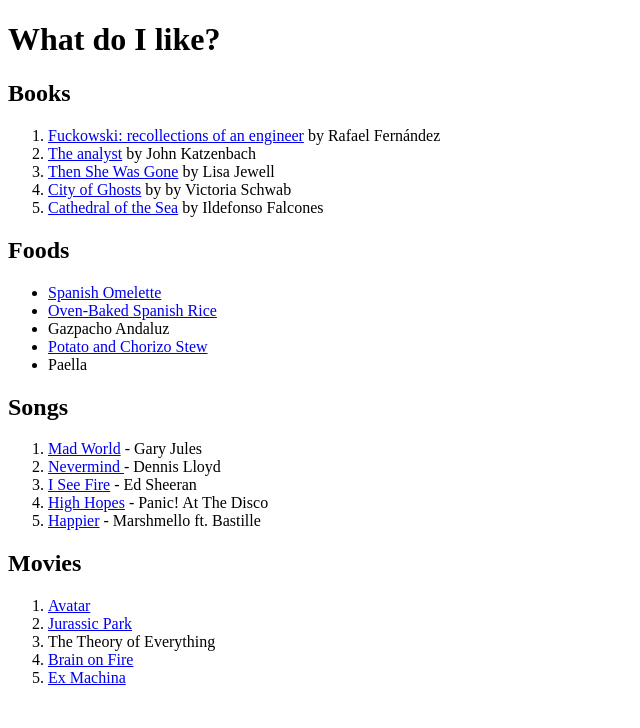
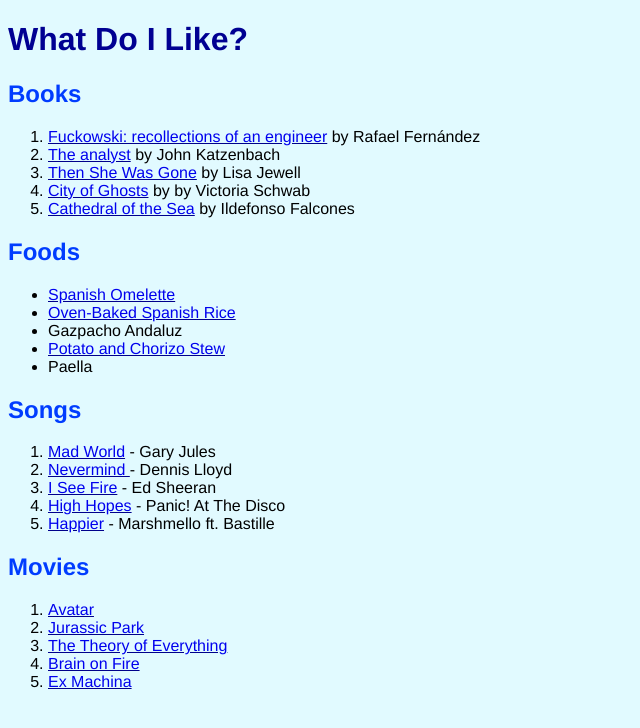
Before and after one commit to CristinaPicazo/Likes, a plain HTML site: page index.html in a window 1280 px wide. Shown: the whole page, without its empty margins (0-640 px from the left). Drawn offline with Linux system fonts and the light colour scheme.

Commit message:
added css colors

```diff
--- a/css/styles.css
+++ b/css/styles.css
@@ -1,4 +1,18 @@
-*{
-    padding: 0px;
-    margin: 0px;
+body{
+    background-color: #e1faff;
+    font-family: 'Franklin Gothic Medium', 'Arial Narrow', Arial, sans-serif;
 }
+
+h1{
+    color: #000092;
+    text-transform: capitalize;
+}
+
+h2{
+    color: rgb(0, 60, 255);
+    text-transform: capitalize;
+}
+
+a{
+    text-decoration-color: darkblue;
+}
--- a/index.html
+++ b/index.html
@@ -5,6 +5,7 @@
     <meta charset="UTF-8">
     <meta http-equiv="X-UA-Compatible" content="IE=edge">
     <meta name="viewport" content="width=device-width, initial-scale=1.0">
+    <link href="css/styles.css" type="text/css" rel="stylesheet">
     <title>Likes</title>
 </head>
 
@@ -47,7 +48,7 @@
     <ol>
         <li><a href="https://en.wikipedia.org/wiki/Avatar_(2009_film)">Avatar</a></li>
         <li><a href="https://en.wikipedia.org/wiki/Jurassic_Park_(film)">Jurassic Park</a></li>
-        <li><a href="https://en.wikipedia.org/wiki/The_Theory_of_Everything_(2014_film)"></a>The Theory of Everything
+        <li><a href="https://en.wikipedia.org/wiki/The_Theory_of_Everything_(2014_film)">The Theory of Everything</a>
         </li>
         <li><a href="https://en.wikipedia.org/wiki/Brain_on_Fire_(film)">Brain on Fire</a></li>
         <li><a href="https://en.wikipedia.org/wiki/Ex_Machina_(film)">Ex Machina</a></li>
```
